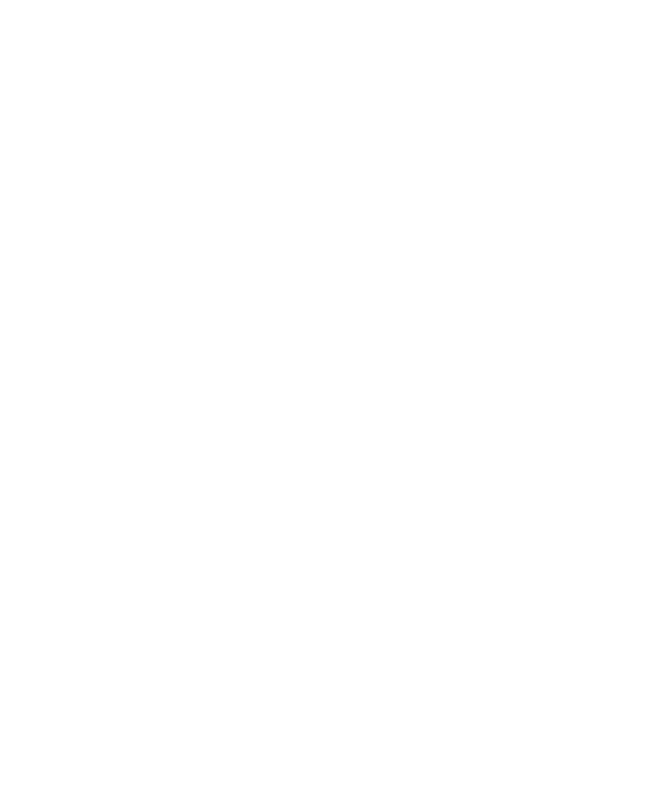
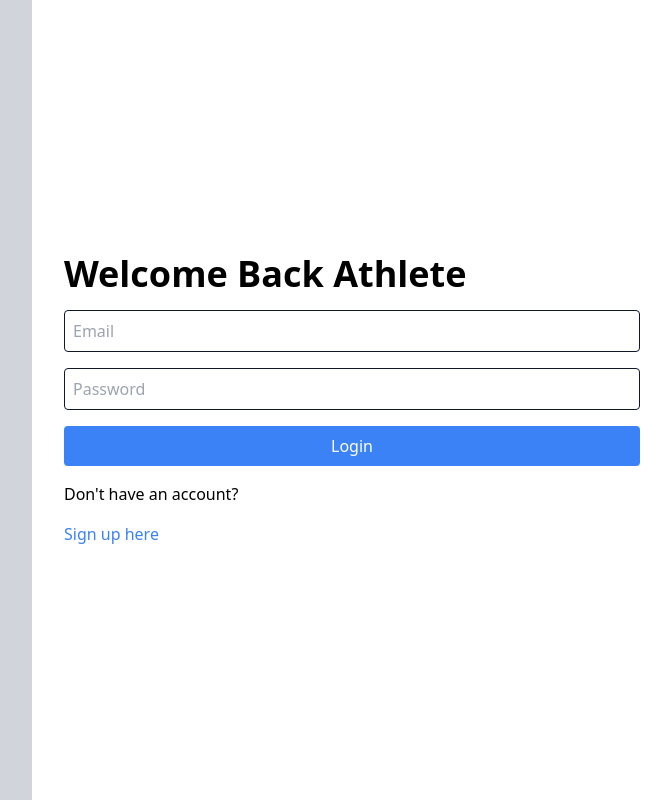
Before and after one commit to everett-wxy/fitness-app-athlete-front-end, a React (Vite) app: page /login in a window 1280 px wide. Shown: the whole page, without its empty margins (608-1279 px from the left). Built offline with nearby package versions, Linux system fonts and the light colour scheme.

Commit message:
created login component

```diff
--- a/src/components/Login.jsx
+++ b/src/components/Login.jsx
@@ -1,9 +1,77 @@
-import React from 'react';
+import React from "react";
+import useFetch from "../hooks/useFetch";
+import { Link } from "react-router-dom";
 
 const Login = () => {
+    const fetchData = useFetch();
+    const [email, setEmail] = React.useState("");
+    const [password, setPassword] = React.useState("");
+
+    const onChangeEmail = (e) => {
+        setEmail(e.target.value);
+    };
+
+    const onChangePassword = (e) => {
+        setPassword(e.target.value);
+    };
+
+    const handleSubmit = (e) => {
+        e.preventDefault();
+        login(email, password);
+    };
+
+    const login = async (email, password) => {
+        const body = { email, password };
+        const { ok, msg, data } = await fetchData("/users/login", "POST", body);
+
+        if (ok) {
+            const { accessToken } = data;
+            localStorage.setItem("token", accessToken);
+            alert("Logged in successfully");
+        } else {
+            console.error(msg);
+            alert("Logged in failed");
+        }
+    };
+
     return (
-        <div>
-
+        <div className="flex justify-center">
+            <div className="w-1/2 bg-gray-300 h-screen"></div>
+            <div className="w-1/2 flex flex-col justify-center p-8">
+                <h1 className="text-4xl font-semibold">Welcome Back Athlete</h1>
+                <form
+                    className="flex flex-col space-y-4 mt-4"
+                    onSubmit={handleSubmit}
+                >
+                    <input
+                        type="email"
+                        placeholder="Email"
+                        className="p-2 border border-gray-900 rounded"
+                        value={email}
+                        onChange={onChangeEmail}
+                    />
+                    <input
+                        type="password"
+                        placeholder="Password"
+                        className="p-2 border border-gray-900 rounded"
+                        value={password}
+                        onChange={onChangePassword}
+                    />
+                    <button
+                        className="bg-blue-500 text-white p-2 rounded"
+                        type="submit"
+                    >
+                        Login
+                    </button>
+                    <p>Don't have an account?</p>
+                    <Link
+                        to="/register"
+                        className="text-blue-500 hover:underline"
+                    >
+                        Sign up here
+                    </Link>
+                </form>
+            </div>
         </div>
     );
 };
```
